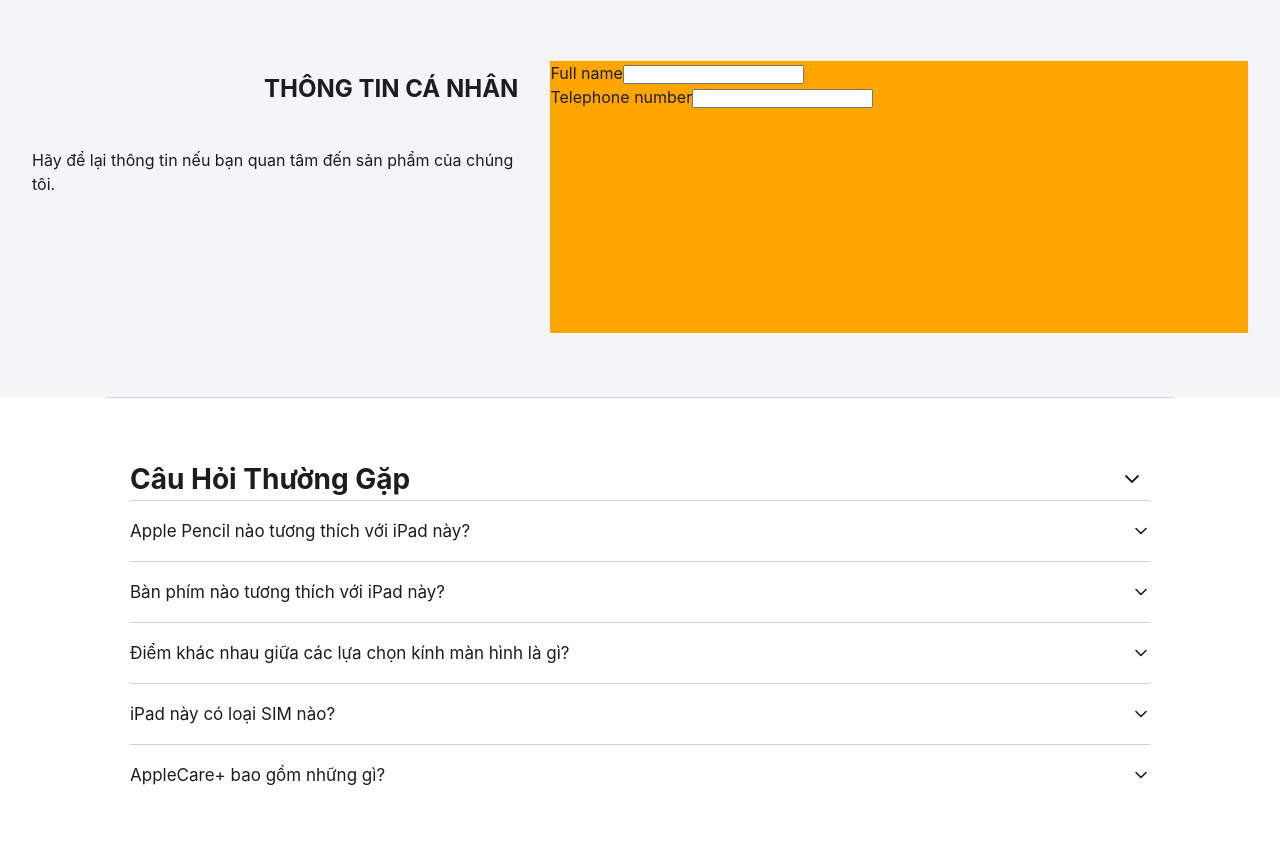
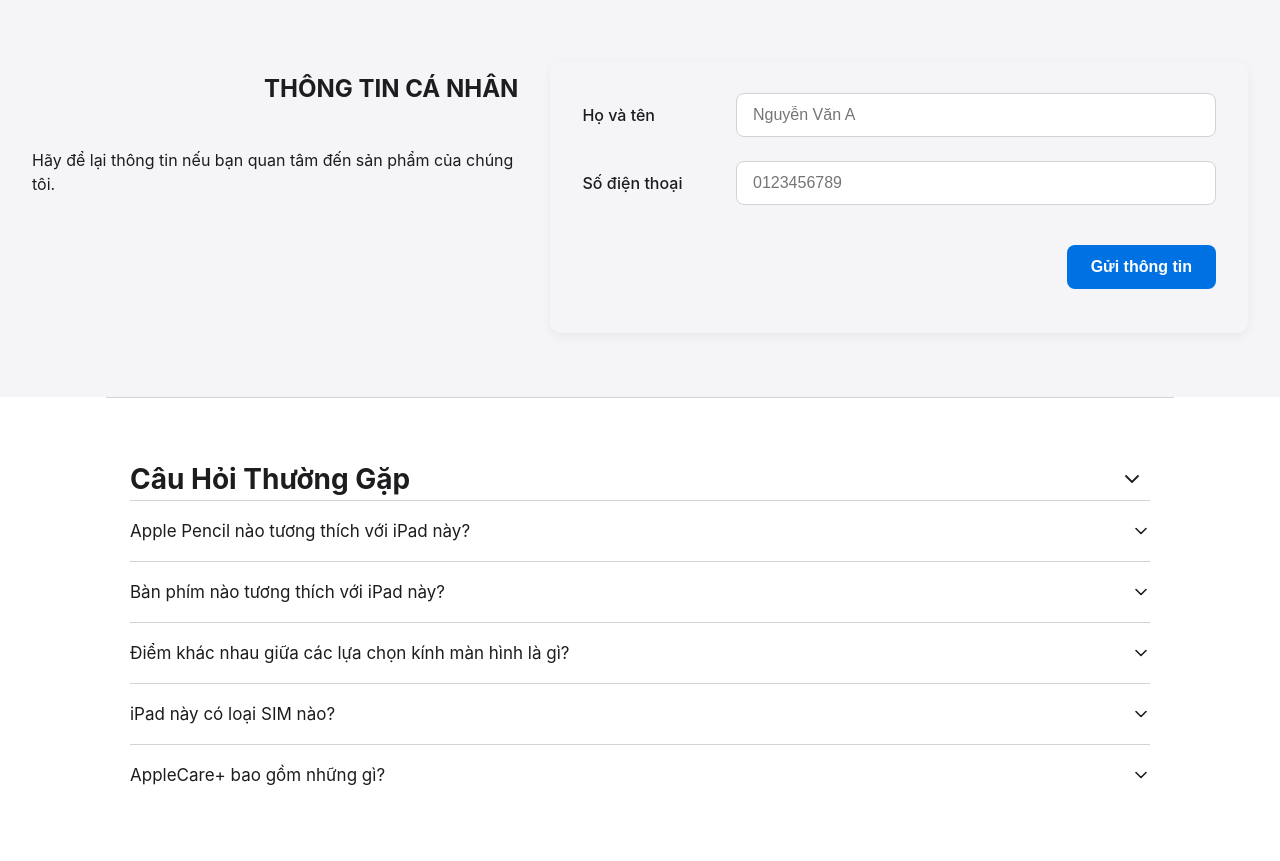
Before and after one commit to huyelio/apple-edu-store, a website: page buy-ipad-pro.html in a window 1280 px wide. Shown: the part 2543-3404 px from the top of the page. Drawn offline with Linux system fonts and the light colour scheme.

Commit message:
feat: form UI
static UI for information form

author: khanhnd

```diff
--- a/buy-ipad-pro.html
+++ b/buy-ipad-pro.html
@@ -664,12 +664,22 @@
             <h2 class="customer-form-title">THÔNG TIN CÁ NHÂN</h2>
             <p class="customer-form-desc">Hãy để lại thông tin nếu bạn quan tâm đến sản phẩm của chúng tôi.</p>
         </div>
-        <form class="customer-form">
+        <form class="customer-form" id="customerForm">
             <div class="form-group">
-                <label>Full name<input/></label>
+                <label>
+                    Họ và tên
+                    <input type="text" name="fullName" placeholder="Nguyễn Văn A" required/>
+                </label>
             </div>
             <div class="form-group">
-                <label>Telephone number<input type="tel"/></label>
+                <label>
+                    Số điện thoại
+                    <input type="tel" name="telephone" placeholder="0123456789" pattern="[0-9]{10}" required/>
+                </label>
+            </div>
+            <button type="submit" class="form-submit-btn">Gửi thông tin</button>
+            <div class="form-success-message" id="successMessage">
+                Thông tin của bạn đã được ghi nhận.
             </div>
         </form>
     </div>
--- a/css/components/customer-form.css
+++ b/css/components/customer-form.css
@@ -44,23 +44,50 @@
 /* ---- Form layout ---- */
 .customer-form {
     flex-grow: 1;
-    height: 100%;
-    background: orange;
+    align-self: stretch;
+    background: var(--color-bg);
+    padding: 2rem;
+    border-radius: 12px;
+    box-shadow: 0 4px 12px rgba(0, 0, 0, 0.05);
+    display: flex;
+    flex-direction: column;
+    gap: 1.5rem;
 }
 
 .form-group {
-    /*(wrapper mỗi field: label + input + error)*/
+    display: flex;
+    flex-direction: column;
+    gap: 0.5rem;
 }
 
 /* ---- Labels ---- */
 .form-group label {
+    display: flex;
+    justify-content: space-between;
+    align-items: center;
+    font-weight: 500;
 }
 
 /* ---- Inputs ---- */
-/* .form-group input[type="text"],
-   .form-group input[type="tel"]   (border, padding, focus ring) */
-/* .form-group input.error         (border đỏ khi không hợp lệ) */
-/* TODO */
+.form-group input[type="text"],
+.form-group input[type="tel"] {
+    width: 30rem;
+    padding: 0.75rem 1rem;
+    border: 1px solid #d2d2d7;
+    border-radius: 8px;
+    font-size: 1rem;
+    outline: none;
+    transition: border-color 0.2s ease, box-shadow 0.2s ease;
+}
+
+.form-group input:focus {
+    border-color: #0071e3;
+    box-shadow: 0 0 0 3px rgba(0, 113, 227, 0.3);
+}
+
+.form-group input.error {
+    border-color: #ff3b30;
+}
 
 /* ---- Checkbox (optional) ---- */
 /* .form-group input[type="checkbox"] */
@@ -68,15 +95,60 @@
 /* TODO */
 
 /* ---- Error messages ---- */
-/* .error-message         (inline, màu đỏ, ẩn mặc định) */
-/* .error-message.visible (hiện khi có lỗi) */
-/* TODO */
+.error-message {
+    color: #ff3b30;
+    font-size: 0.85rem;
+    display: none;
+    align-self: flex-end;
+    width: 30rem;
+}
+
+.error-message.visible {
+    display: block;
+}
 
 /* ---- Submit button ---- */
-/* .form-submit-btn       (style giống Apple button) */
-/* .form-submit-btn:disabled */
-/* TODO */
+.form-submit-btn {
+    margin-top: 1rem;
+    padding: 0.8rem 1.5rem;
+    background-color: #0071e3;
+    color: #ffffff;
+    border: none;
+    border-radius: 8px;
+    font-size: 1rem;
+    font-weight: 600;
+    cursor: pointer;
+    transition: background-color 0.2s ease, transform 0.1s ease;
+    align-self: flex-end;
+    width: max-content;
+}
+
+.form-submit-btn:hover {
+    background-color: #0077ed;
+}
+
+.form-submit-btn:active {
+    transform: scale(0.98);
+}
+
+.form-submit-btn:disabled {
+    background-color: #a1c4eb;
+    cursor: not-allowed;
+}
 
 /* ---- Success message ---- */
-/* .form-success-message  (ẩn mặc định, hiện sau khi gửi thành công) */
-/* TODO */
+.form-success-message {
+    display: none;
+    margin-top: 1rem;
+    padding: 1rem;
+    background-color: #e3f8e9;
+    color: #1a7f37;
+    border-radius: 8px;
+    border: 1px solid #cce8d6;
+    text-align: center;
+    font-weight: 500;
+}
+
+.form-success-message.visible {
+    display: block;
+}
```
